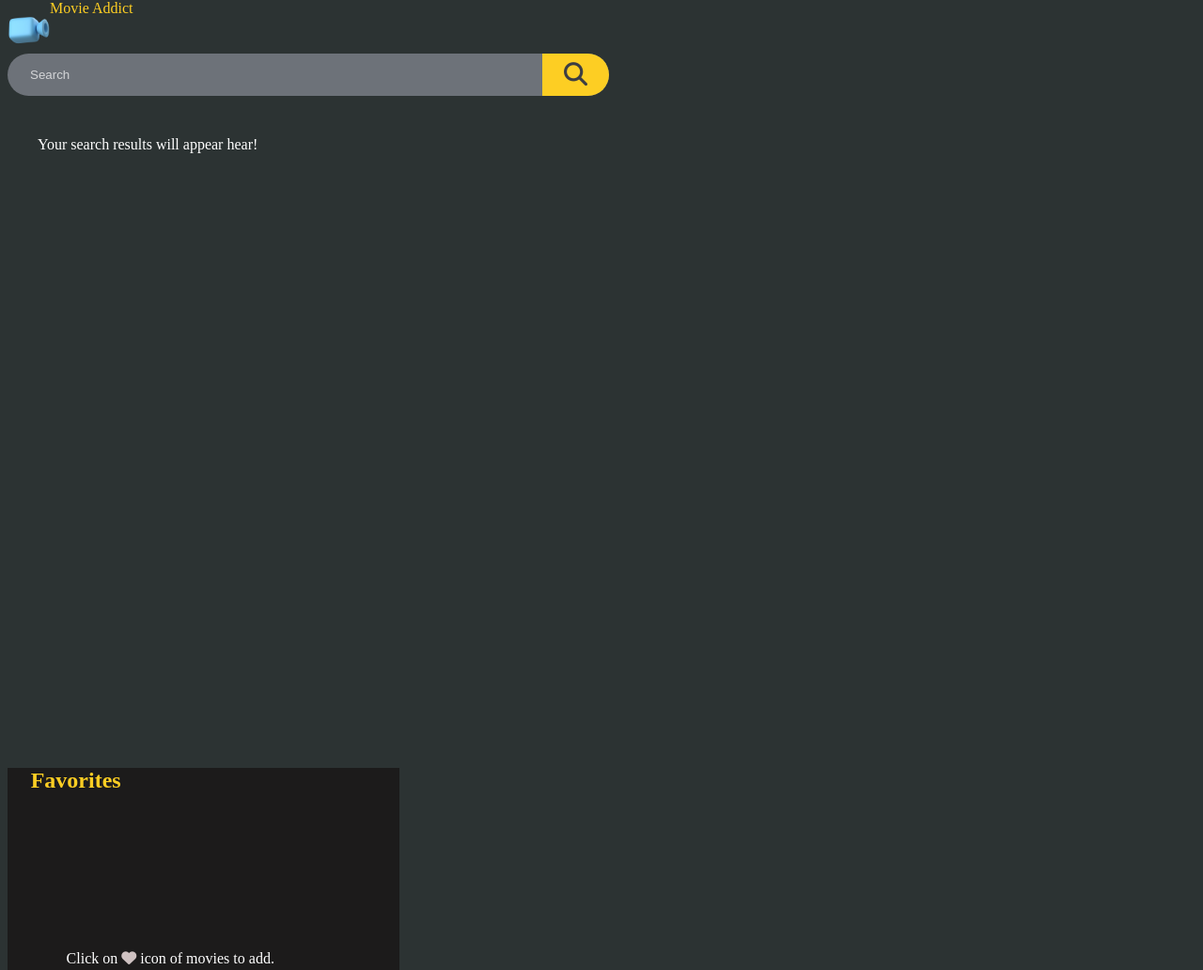
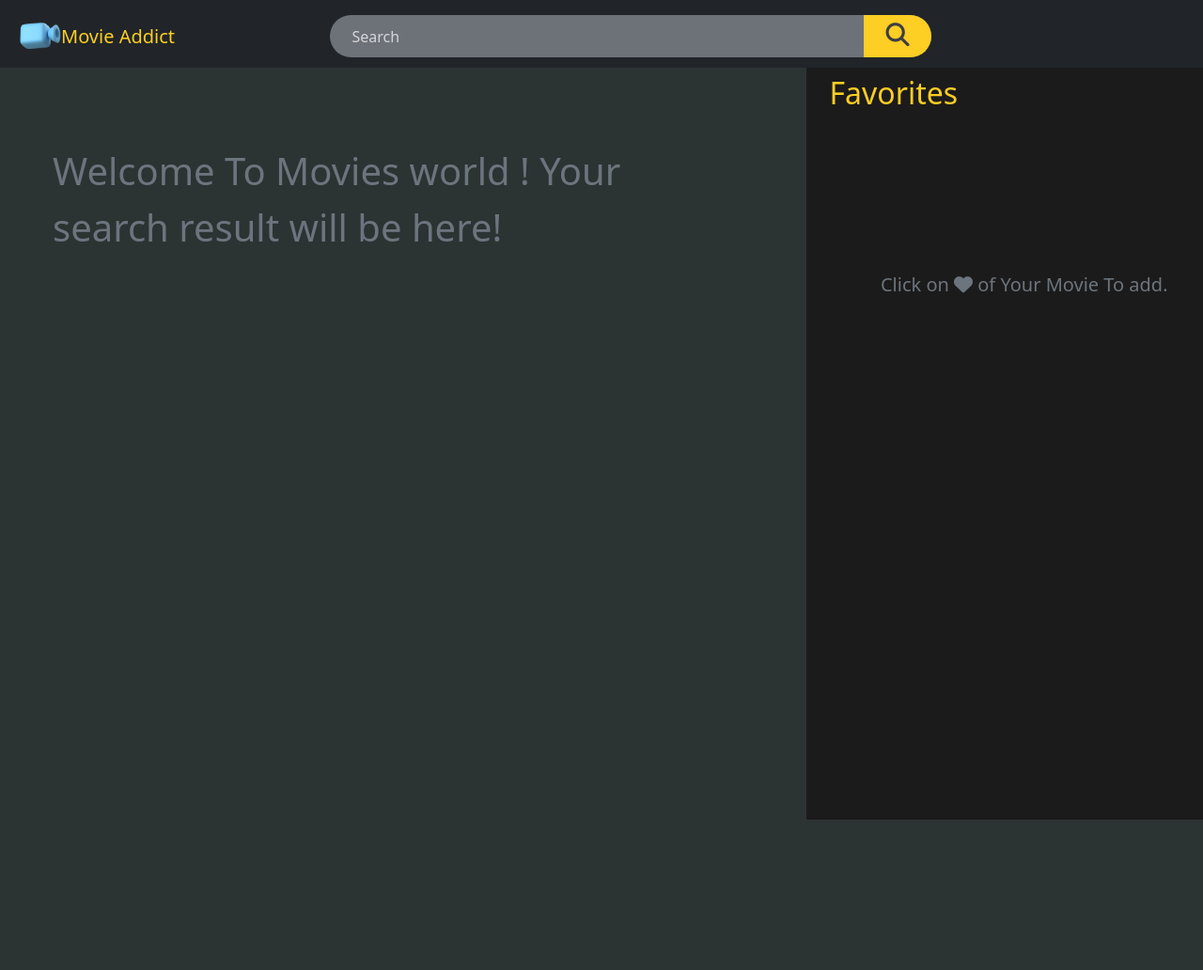
Before and after one commit to wakininja/IMDB-Movie-Clone, a plain HTML site: page index.html in a window 1280 px wide. Shown: the top 1032 px of the page at 94% size. Drawn offline with nearby package versions, Linux system fonts and the light colour scheme.

Commit message:
some name of class of navbar is changed

```diff
--- a/index.html
+++ b/index.html
@@ -5,6 +5,13 @@
     <meta http-equiv="X-UA-Compatible" content="IE=edge">
     <meta name="viewport" content="width=device-width, initial-scale=1.0">
     <title>Movie Addict</title>
+      <!-- Bootstrap  -->
+      <link
+      href="https://cdn.jsdelivr.net/npm/bootstrap@5.2.0/dist/css/bootstrap.min.css"
+      rel="stylesheet"
+      integrity="sha384-gH2yIJqKdNHPEq0n4Mqa/HGKIhSkIHeL5AyhkYV8i59U5AR6csBvApHHNl/vI1Bx"
+      crossorigin="anonymous"
+    />
 
      <!-- FontAwesome -->
      <script
@@ -21,8 +28,8 @@
 </head>
 <body>
     <!-- NAVBAR -->
-    <nav class="navbar sticky-top">
-        <div class="container">
+    <nav class="navbar bg-dark px-2 sticky-top">
+        <div class="container-fluid justify-content-start">
             <a class="navbar-brand" href="#">
                 <img
                   src="images/logo.png"
@@ -63,7 +70,7 @@
         <!-- Suggestions container-->
         <div id="Suggestions-container" class="d-flex">
           <p id="empty-search-text" class="text-muted fs-1 pt-5 ms-4">
-            Your search results will appear hear!
+            Welcome To Movies world ! Your search result will be here!
           </p>
 
           <div id="card-container">
@@ -104,8 +111,7 @@
 
         <div id="empty-fav-text">
           <p class="fs-5 mx-3 text-muted">
-            Click on <i class="fa-heart fa-solid text-muted"></i> icon of movies
-            to add.
+            Click on <i class="fa-heart fa-solid text-muted"></i> of Your Movie To add.
           </p>
         </div>
 
```
